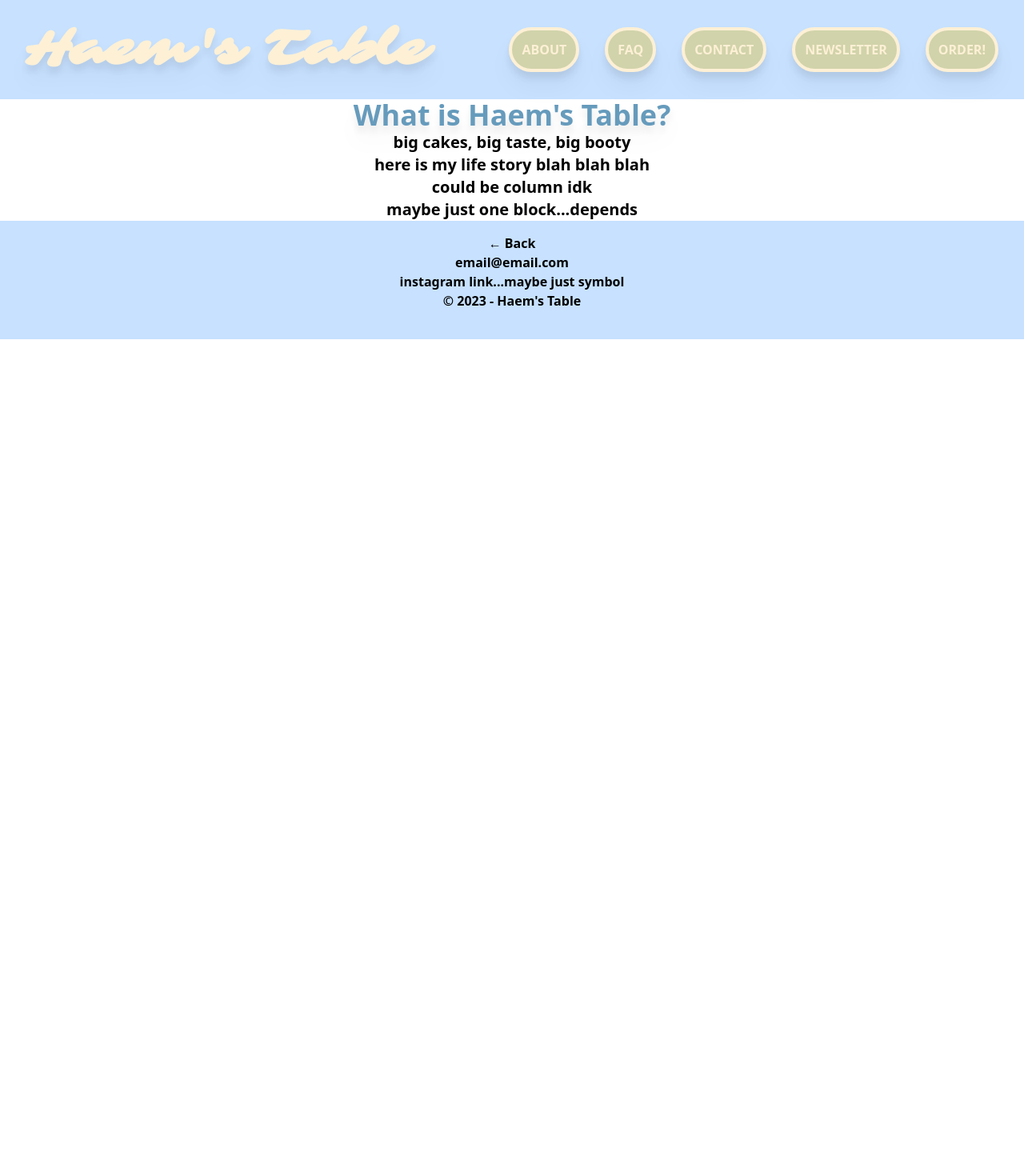
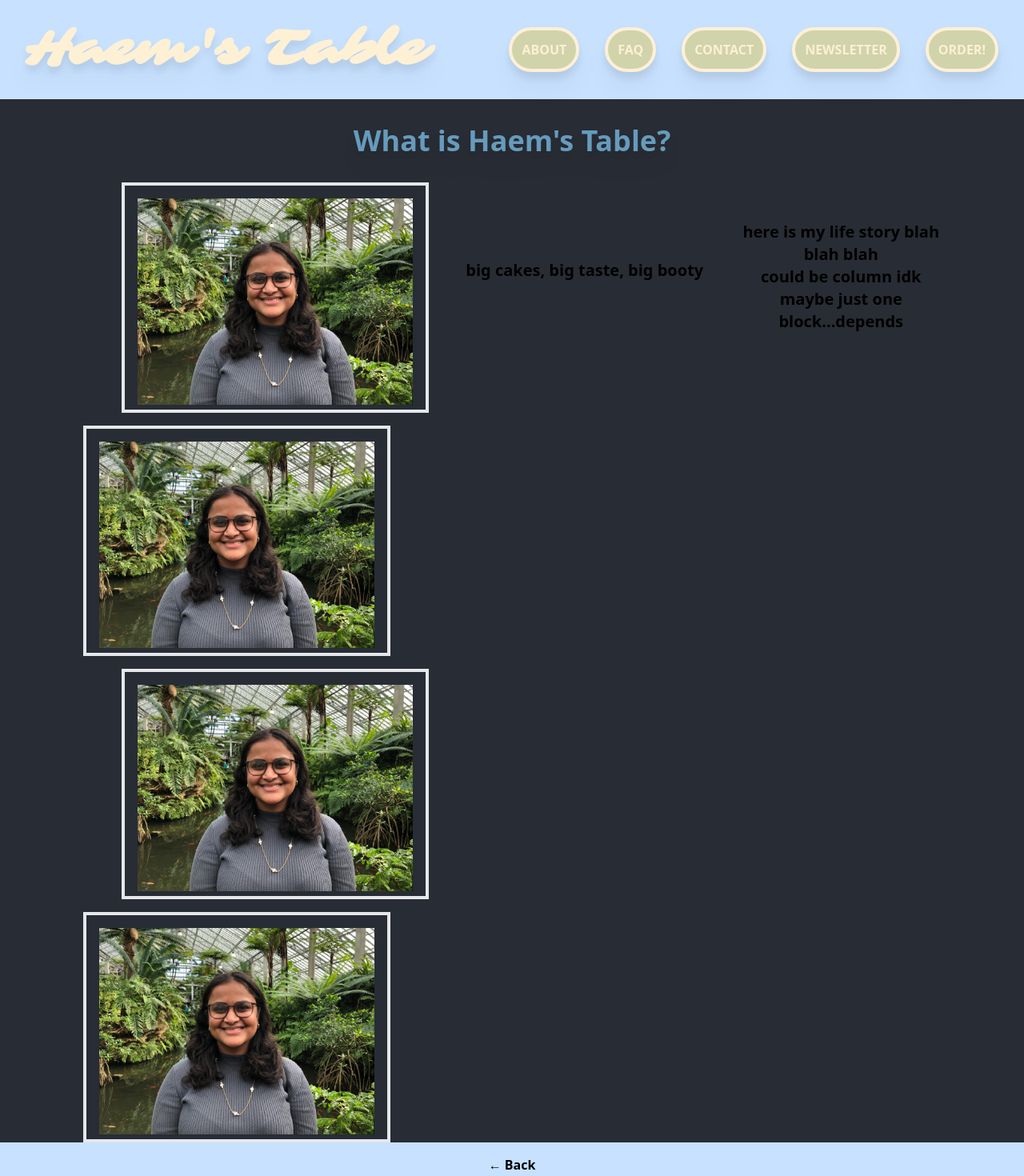
Before and after one commit to WilliamGeorgeThomas/haems-table, a React (Create React App) app: page /about in a window 1280 px wide. Shown: the top 1470 px of the page at 80% size. Before the commit the page ends 800 px from the top, so only its background shows below. Built offline with nearby package versions, Linux system fonts and the light colour scheme.

Commit message:
added images and began styling About and Home page

```diff
--- a/src/assets/css/index.css
+++ b/src/assets/css/index.css
@@ -15,13 +15,29 @@ body {
     sans-serif; */
   -webkit-font-smoothing: antialiased;
   -moz-osx-font-smoothing: grayscale;
+    background-color: #282c34;
 }
 
-code {
-  font-family: source-code-pro, Menlo, Monaco, Consolas, 'Courier New',
-    monospace;
+
+button:hover {
+  transform: scale(0.9);
+  transition: all ease 500ms;
 }
 
 .sarina {
   font-family: sarina;
 }
+
+.coverPhoto{
+  /* z-index: -1; */
+  /* background-image: url("../../../public/images/cabin.jpg"); */
+  width: 50%;
+  height: 50%;
+  pointer-events: none;
+  background-color: #282c34;
+  min-height: 100vh;
+  /* display: flex; */
+  /* flex-direction: column; */
+  /* align-items: center; */
+  /* justify-content: center; */
+}
--- a/src/components/About/index.js
+++ b/src/components/About/index.js
@@ -3,11 +3,27 @@ import React from "react";
 const About = () => {
   return (
     <div className="flex flex-col items-center">
-      <h1 className="stylish text-4xl md:font-bold sm:font-semibold text-[#669BBC] drop-shadow-xl">What is Haem's Table?</h1>
-      <div className="text-center stylish text-xl w-1/2 md:font-semibold">big cakes, big taste, big booty</div>
-      {/* <h2 className="stylish text-3xl md:font-bold sm:font-semibold text-[#669BBC] drop-shadow-xl">How it works</h2> */}
-      <div className="stylish text-xl text-center md:font-semibold">
-        here is my life story blah blah blah<br></br>could be column idk<br></br>maybe just one block...depends
+      <h1 className="stylish text-4xl md:font-bold sm:font-semibold text-[#669BBC] drop-shadow-xl my-8">What is Haem's Table?</h1>
+      <div className="flex flex-row">
+        <div className="flex flex-col">
+          <div class="ml-12 mb-4 box-border h-72 w-96 p-4 border-4">
+            <img src="../images/nixconserv.jpg" alt="xxxxxxx"></img>
+          </div>
+          <div class="mb-4 box-border h-72 w-96 p-4 border-4">
+            <img src="../images/nixconserv.jpg" alt="xxxxxxx"></img>
+          </div>
+          <div class="mb-4 ml-12 box-border h-72 w-96 p-4 border-4">
+            <img src="../images/nixconserv.jpg" alt="xxxxxxx"></img>
+          </div>
+          <div class="box-border h-72 w-96 p-4 border-4">
+            <img src="../images/nixconserv.jpg" alt="xxxxxxx"></img>
+          </div>
+        </div>
+        <div className="text-center stylish mt-24 text-xl w-1/2 md:font-semibold">big cakes, big taste, big booty</div>
+        {/* <h2 className="stylish text-3xl md:font-bold sm:font-semibold text-[#669BBC] drop-shadow-xl">How it works</h2> */}
+        <div className="stylish text-xl mt-12 text-center md:font-semibold">
+          here is my life story blah blah blah<br></br>could be column idk<br></br>maybe just one block...depends
+        </div>
       </div>
     </div>
   );
--- a/src/pages/Home.js
+++ b/src/pages/Home.js
@@ -13,8 +13,11 @@ const Home = () => {
 
   return (
     <main>
-      <div className="flex flex-col justify-center mb-4"></div>
-      <div className="App">
+      <div className="flex flex-col justify-center m-4">
+        <div className="App flex flex-row">
+          <div class="coverPhoto">
+            <img src="../images/cabin.jpg" alt="xxxxxxx"></img>
+          </div>
           <header className="App-header">
             <img src={logo} className="App-logo" alt="logo" />
             <a className="App-link" href="https://reactjs.org" target="_blank" rel="noopener noreferrer">
@@ -22,6 +25,7 @@ const Home = () => {
             </a>
           </header>
         </div>
+      </div>
     </main>
   );
 };
```
Also changed, not shown: public/images/cabin.jpg (added), public/images/nixconserv.jpg (added). Lines whose indentation alone changed are shown as unchanged.
